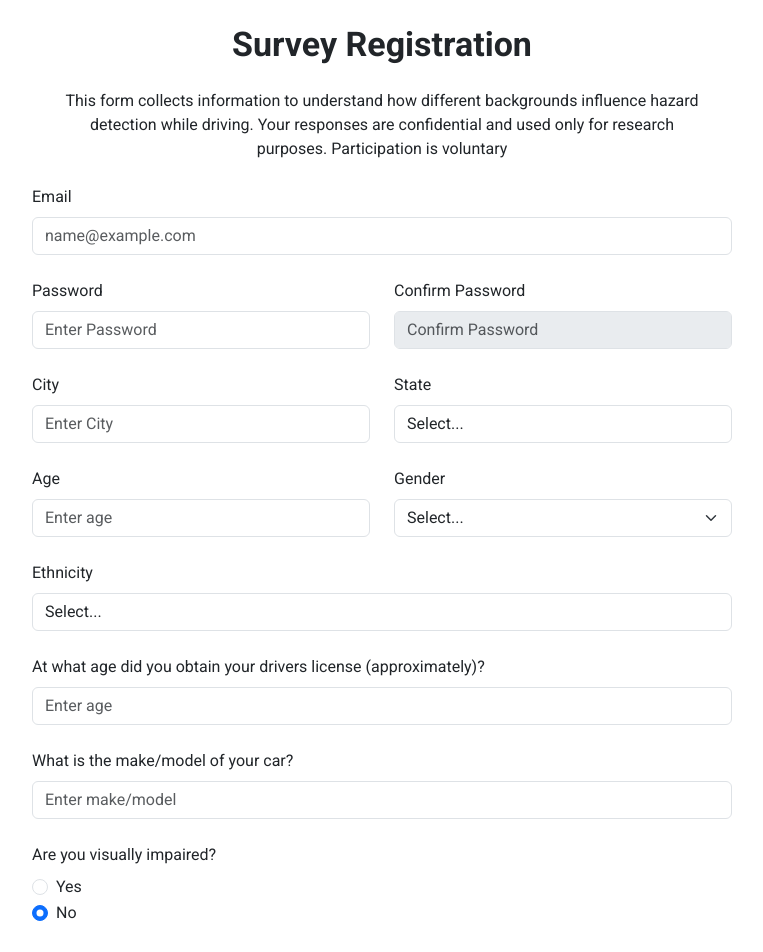
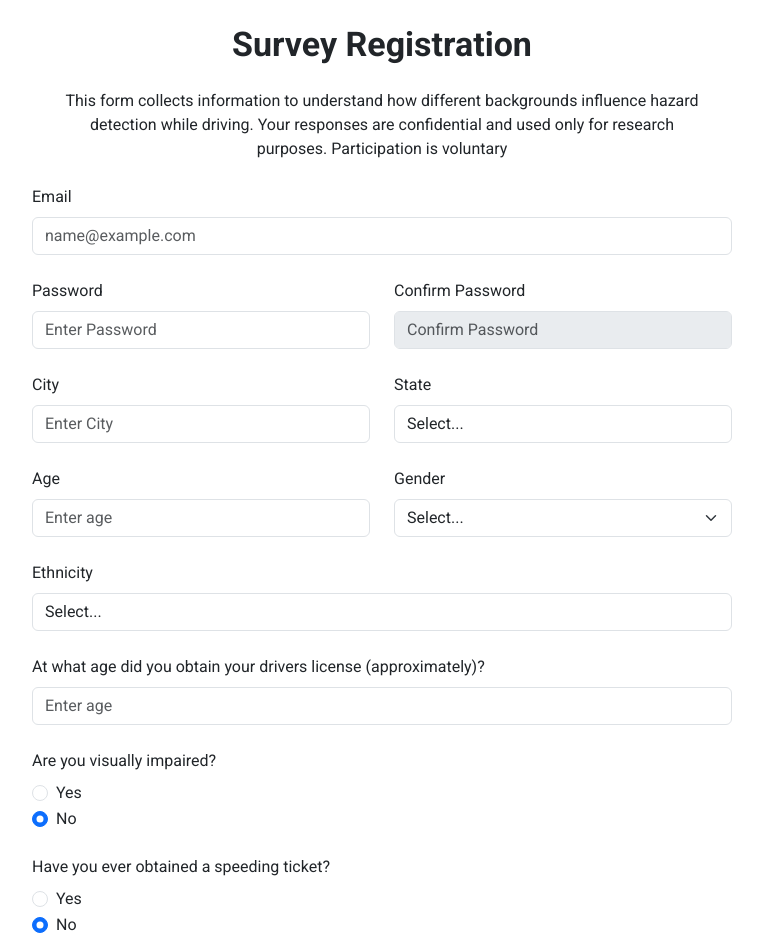
Before and after one commit to notthattal/Human-Alignment-Hazardous-Driving-Detection, a React (Vite) app in the folder frontend/: page /registration in a window 1280 px wide. Shown: the top 952 px of the page, without its empty margins (258-1021 px from the left). Built offline with nearby package versions, Linux system fonts and the light colour scheme.

Commit message:
Removed Make/Model of Car from Registration.tsx

```diff
--- a/frontend/src/pages/Registration/RegistrationPage.tsx
+++ b/frontend/src/pages/Registration/RegistrationPage.tsx
@@ -23,7 +23,6 @@ const RegistrationPage: React.FC = () => {
         licenseAge: '',
         age: 0,
         ethnicity: '',
-        carMakeModel: '',
         gender: '',
         speedingTicket: false,
         visuallyImpaired: false
@@ -293,18 +292,6 @@ const RegistrationPage: React.FC = () => {
                                 />
                             </Form.Group>
 
-                            {/* Make/Model of Car */}
-                            <Form.Group className="mb-4" controlId="formCarMakeModel">
-                                <Form.Label>What is the make/model of your car?</Form.Label>
-                                <Form.Control
-                                    type="text"
-                                    placeholder="Enter make/model"
-                                    name="carMakeModel"
-                                    value={formData.carMakeModel}
-                                    onChange={handleChange}
-                                />
-                            </Form.Group>
-
                             {/* Visually Impaired */}
                             <Form.Group className="mb-4" controlId="formVisuallyImpaired">
                                 <Form.Label>Are you visually impaired?</Form.Label>
--- a/frontend/src/utils/types.ts
+++ b/frontend/src/utils/types.ts
@@ -6,7 +6,6 @@ export type RegistrationFormData = {
     licenseAge: string,
     age: number,
     ethnicity: string,
-    carMakeModel: string,
     gender: string,
     speedingTicket: boolean,
     visuallyImpaired: boolean,
```
Also changed, not shown: 1 other file (tests, documents, lock files or other folders).
